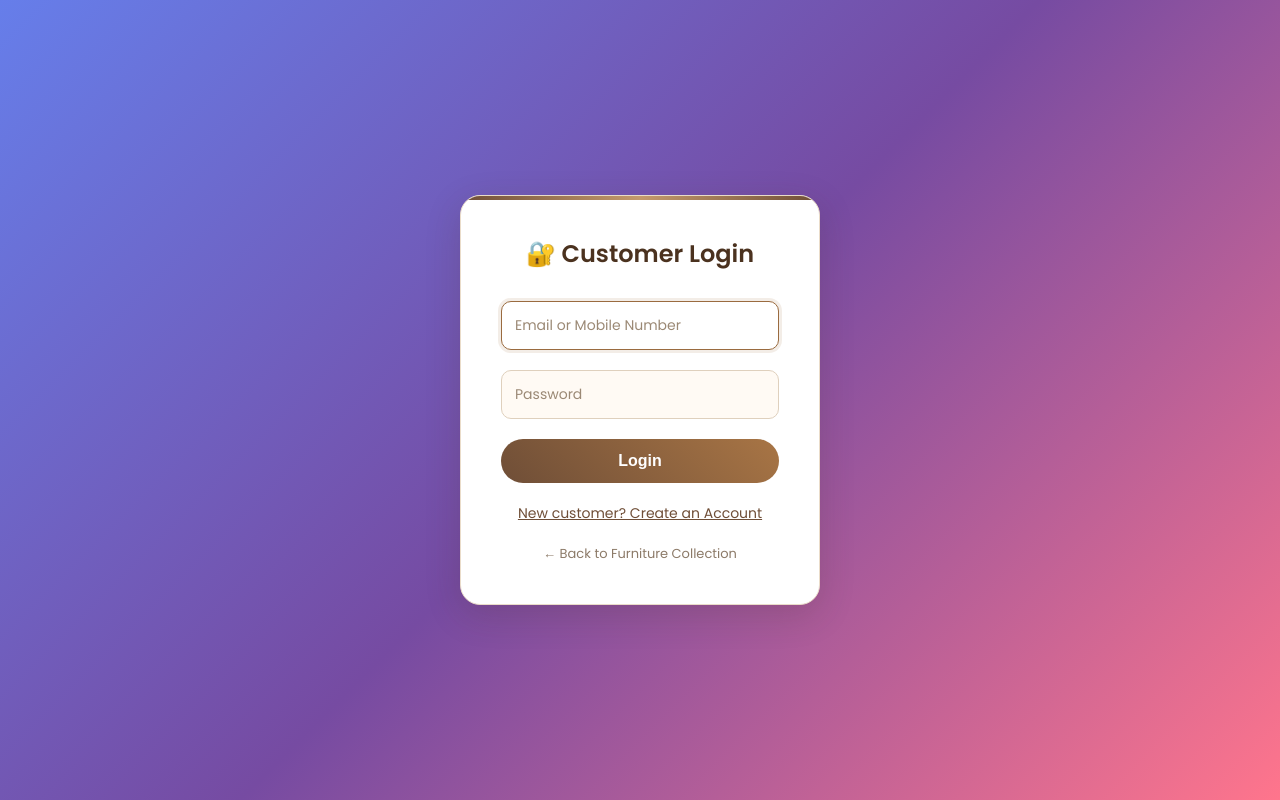
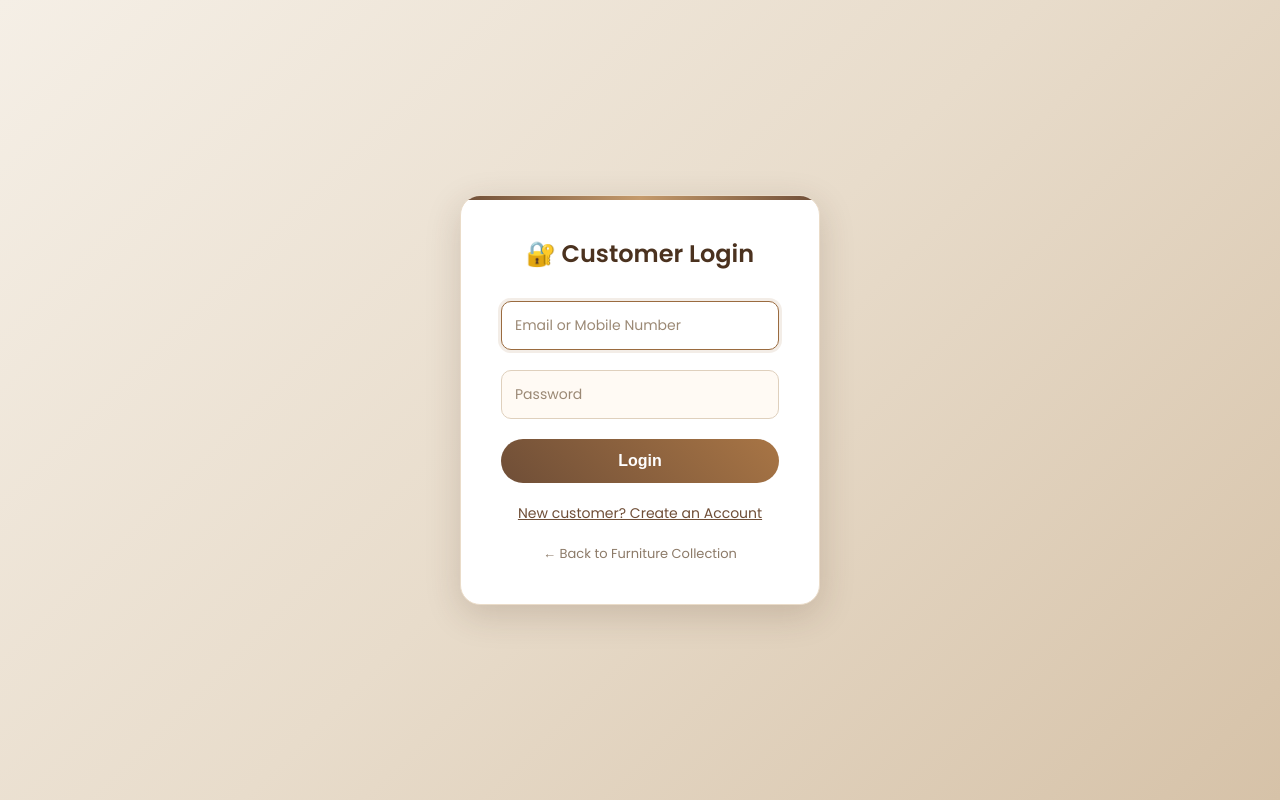
Before and after one commit to Tarun9491/smart_shop, a PHP site: page /login.php in a window 1280 px wide. Run offline with PHP 8.4, Linux system fonts and the light colour scheme.

Commit message:
Update login.php

```diff
--- a/smart_shop/login.php
+++ b/smart_shop/login.php
@@ -138,12 +138,12 @@ if ($_SERVER['REQUEST_METHOD'] === 'POST' && isset($_POST['login'])) {
             min-height: 100vh;
 
             background:
-                linear-gradient(
-                    135deg,
-                    #667eea,
-                    #764ba2,
-                    #ff758c
-                );
+    linear-gradient(
+        135deg,
+        #f5efe6 0%,
+        #e8dccb 50%,
+        #d6c2a8 100%
+    );
 
             display: flex;
 
```
